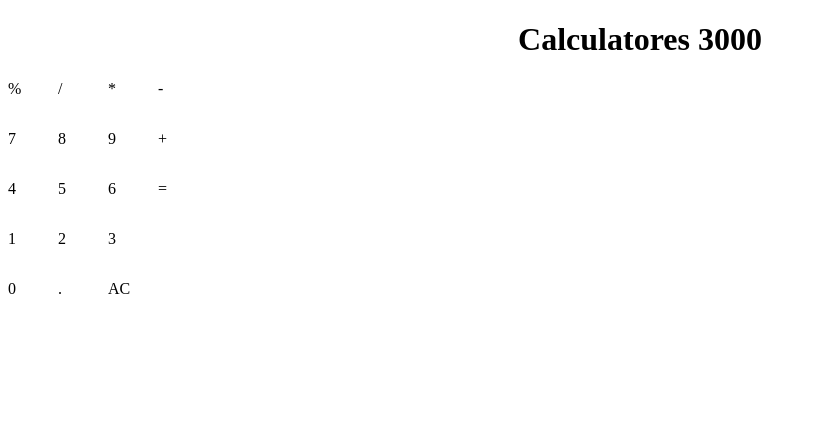
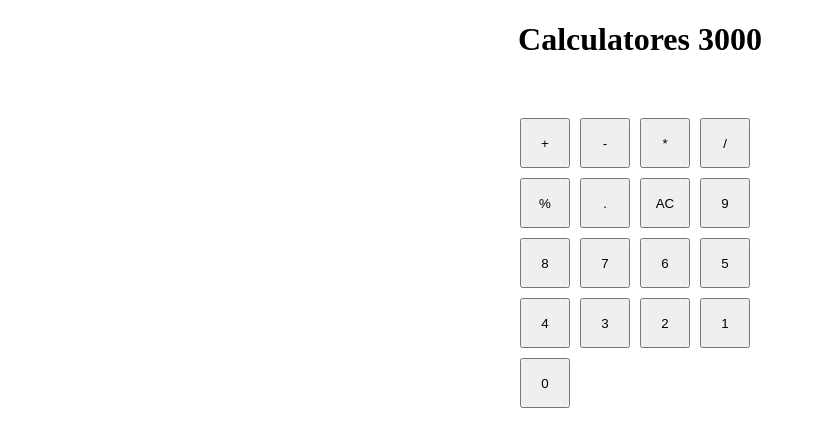
Before and after one commit to QwEekYhyo/js-calculator, a plain HTML site: page index.html in a window 1280 px wide. Shown: the whole page, without its empty margins (0-816 px from the left). Drawn offline with Linux system fonts and the light colour scheme.

Commit message:
omg the js is generating the buttons

```diff
--- a/index.html
+++ b/index.html
@@ -8,61 +8,8 @@
     </head>
     <body>
         <h1>Calculatores 3000</h1>
-        <div class="calculator">
-            <div class="key-operator" data-value="%">
-                %
-            </div>
-            <div class="key-operator" data-value="/">
-                /
-            </div>
-            <div class="key-operator" data-value="*">
-                *
-            </div>
-            <div class="key-operator" data-value="-">
-                -
-            </div>
-            <div class="key-num" data-value="7">
-                7
-            </div>
-            <div class="key-num" data-value="8">
-                8
-            </div>
-            <div class="key-num" data-value="9">
-                9
-            </div>
-            <div class="key-operator" data-value="+">
-                +
-            </div>
-            <div class="key-num" data-value="4">
-                4
-            </div>
-            <div class="key-num" data-value="5">
-                5
-            </div>
-            <div class="key-num" data-value="6">
-                6
-            </div>
-            <div class="key-enter" data-value="=">
-                =
-            </div>
-            <div class="key-num" data-value="1">
-                1
-            </div>
-            <div class="key-num" data-value="2">
-                2
-            </div>
-            <div class="key-num" data-value="3">
-                3
-            </div>
-            <div class="key-num" data-value="0">
-                0
-            </div>
-            <div class="key-dot" data-value=".">
-                .
-            </div>
-            <div class="key-clear" data-value="AC">
-                AC
-            </div>
+        <div id="calculator">
         </div>
+        <script src="script.js"></script>
     </body>
 </html>
--- /dev/null
+++ b/script.js
@@ -0,0 +1,11 @@
+const op = ["AC", ".", "%", "/", "*", "-", "+"]
+const tchoin = [...Array(10).keys()]
+
+let keys = tchoin.concat(op)
+
+let temp
+
+for (let i = keys.length - 1; i >= 0; i--) {
+    temp = "<button>" + keys[i] + "</button>"
+    document.getElementById("calculator").innerHTML += temp
+}
--- a/style.css
+++ b/style.css
@@ -1,30 +1,18 @@
 h1 {
+    margin-bottom: 60px;
     text-align: center;
 }
 
-/*
-.calc-row {
+#calculator {
+    width: fit-content;
+    margin: auto;
     display: grid;
-    grid-template-columns: 50px 50px 50px 50px;
-} */
-.calculator {
-    display: grid;
-    grid-template-columns: 50px 50px 50px 50px;
-    grid-auto-rows: 50px;
+    grid-template-columns: 60px 60px 60px 60px;
+    grid-auto-rows: 60px;
 }
 
-.calculator div {
+#calculator button {
     cursor: pointer;
+    width: 50px;
+    height: 50px;
 }
-
-div[data-value="0"] {
-    grid-row: 5;
-}
-
-div[data-value="."] {
-    grid-row: 5;
-}
-
-div[data-value="AC"] {
-    grid-row: 5;
-}
```
